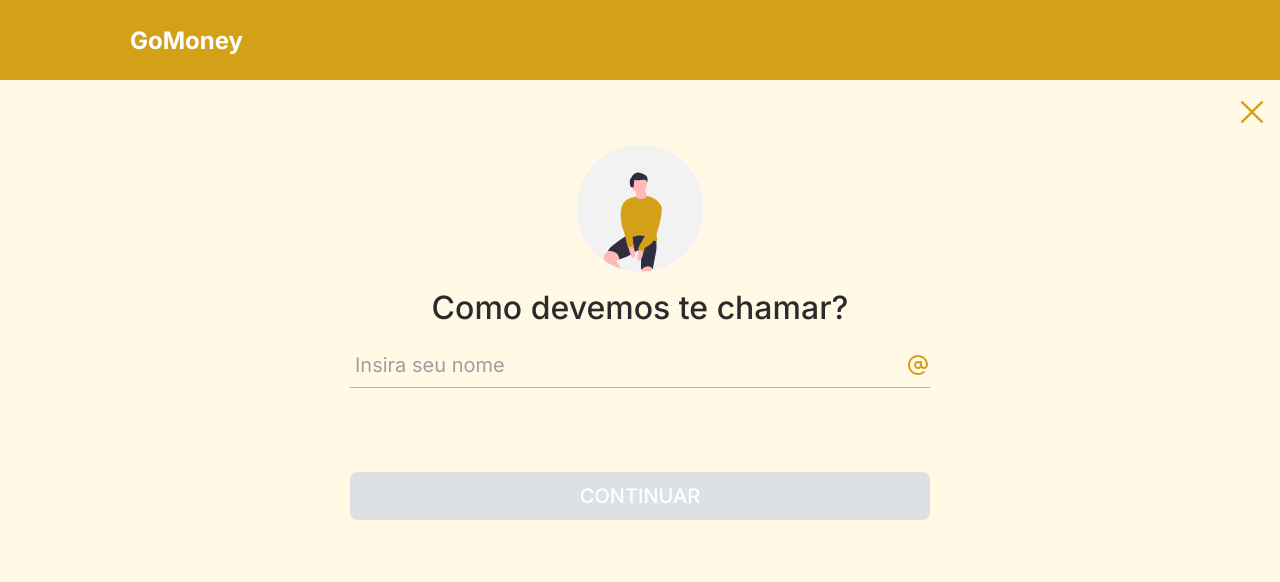
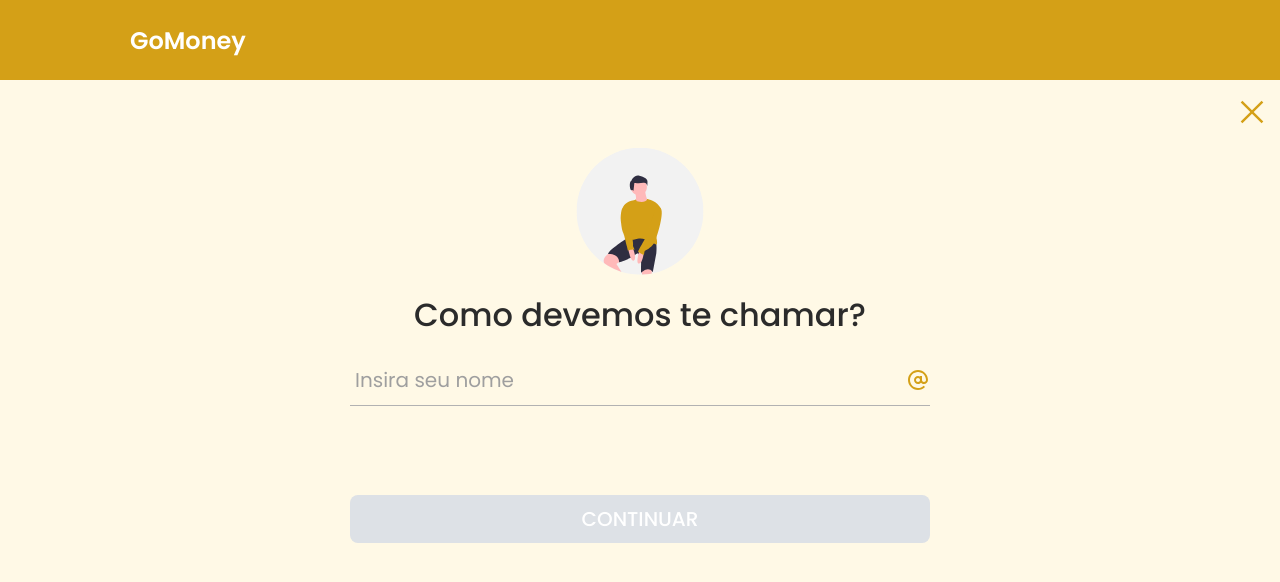
Before and after one commit to joycejsm/squad-mostarda-pipoca-agil, a Next.js app in the folder front/: page /register in a window 1280 px wide. Shown: the top 582 px of the page. Built offline with nearby package versions, Linux system fonts and the light colour scheme.

Commit message:
página de cadastro de nome finalizada

```diff
--- a/front/src/app/globals.css
+++ b/front/src/app/globals.css
@@ -24,7 +24,7 @@ body {
 body {
   color: var(--foreground);
   background: var(--background);
-  font-family: var(--font-inter), Arial, Helvetica, sans-serif;
+  font-family: var(--font-poppins), Arial, Helvetica, sans-serif;
   -webkit-font-smoothing: antialiased;
   -moz-osx-font-smoothing: grayscale;
 }
--- a/front/src/app/layout.tsx
+++ b/front/src/app/layout.tsx
@@ -1,11 +1,18 @@
 import type { Metadata } from "next";
-import { Inter } from "next/font/google";
+// import { Inter } from "next/font/google";
+import { Poppins } from "next/font/google";
 import "./globals.css";
 import Header from "@/components/header";
 
-const inter = Inter({
-  variable: '--font-inter',
+// const inter = Inter({
+//   variable: '--font-inter',
+//   subsets: ['latin'],
+// });
+
+const poppins = Poppins({
+  variable: '--font-poppins',
   subsets: ['latin'],
+  weight: ['400', '500', '600'],
 });
 
 export const metadata: Metadata = {
@@ -20,7 +27,7 @@ export default function RootLayout({
 }>) {
   return (
     <html lang="en">
-      <body className={`${inter.variable}`}>
+      <body className={`${poppins.variable}`}>
         <Header />
         {children}
       </body>
--- a/front/src/app/register/page.tsx
+++ b/front/src/app/register/page.tsx
@@ -9,10 +9,10 @@ export default function Register() {
   const navigate = useRouter()
   const [inputVal, setInputVal] = useState<string>("");
   const [isTyping, setIsTyping] = useState(false);
-  const typingTimeoutRef = useRef(null);
-  const illegalChars = /[^a-zA-Z-À-ÖØ-öø-ÿ ]+$/; /* regex com os caracteres não permitidos*/
+  const typingTimeoutRef = useRef<ReturnType<typeof setTimeout> | null>(null);
+  const illegalChars = /[^a-zA-ZÀ-ÖØ-öø-ÿ ]/; /* regex com os caracteres não permitidos*/
 
-  const handleInputChange = (e) => {
+  const handleInputChange = (e: React.ChangeEvent<HTMLInputElement>) => {
     setInputVal(e.target.value);
 
     if (typingTimeoutRef.current) {
@@ -27,7 +27,7 @@ export default function Register() {
   };
 
   let isValid: boolean = !!inputVal.trim()
-  if (inputVal.length > 30) {
+  if (inputVal.length < 3 || inputVal.length > 144) {
     isValid = false
   }
 
@@ -38,6 +38,7 @@ export default function Register() {
   const handleSubmit = (e: React.FormEvent) => {
     e.preventDefault()
     if (isValid && !isTyping) {
+      console.log(inputVal);
       navigate.push("/") // vai alterar a localização após um evento (por exemplo: eventos de formulário)
     }
   }
@@ -75,7 +76,7 @@ export default function Register() {
           onKeyUp={(e) => e.stopPropagation()}
         />
         <br />
-        <div className={styles.cts}>
+        <div className={styles.ctas}>
           <input className={`${styles.primary} ${isValid && !isTyping ? styles.enabled : styles.disabled}`}
             type="submit" value="CONTINUAR" />
         </div>
```
